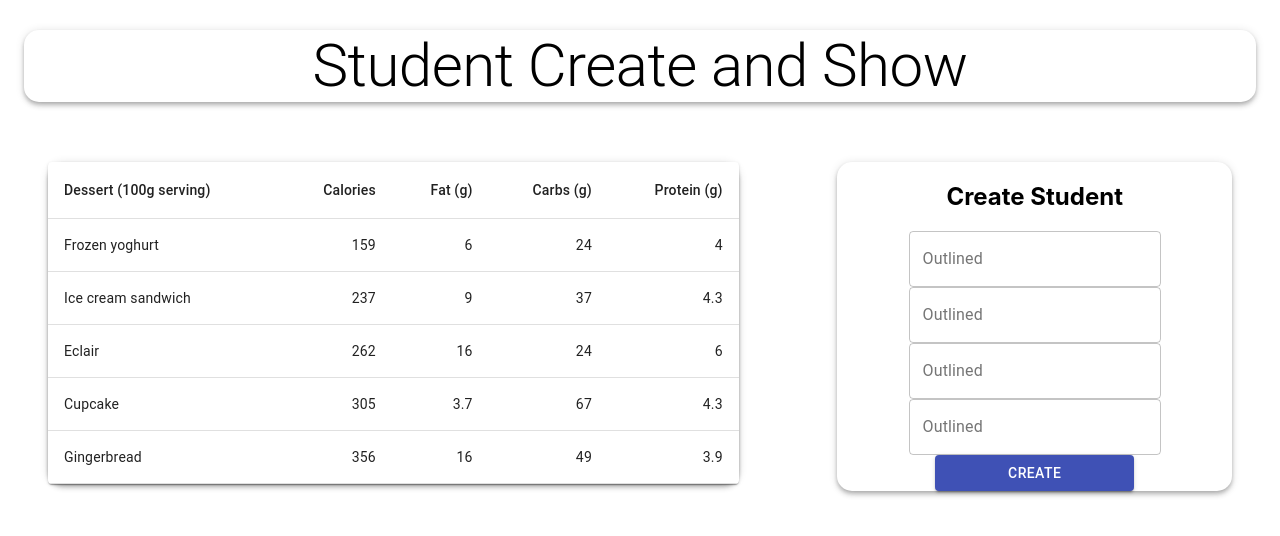
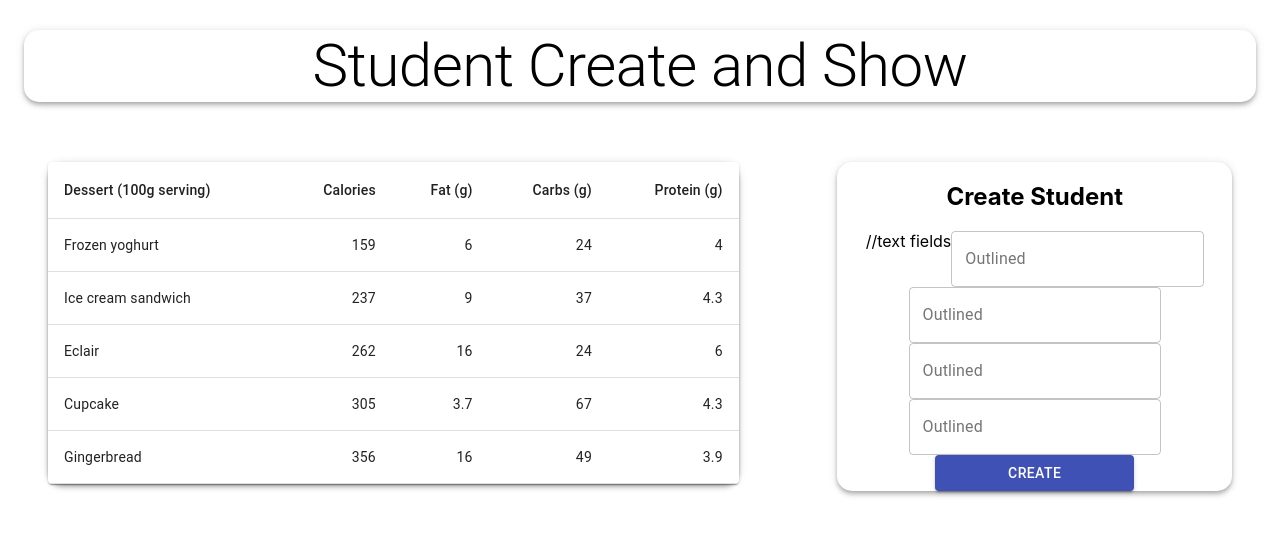
Before and after one commit to prabhnoor23/MERN--school, a React (Create React App) app in the folder client/: page / in a window 1280 px wide. Shown: the top 536 px of the page. Built offline with nearby package versions, Linux system fonts and the light colour scheme.

Commit message:
components 3.2 createStudents

```diff
--- a/client/src/components/createStudent/createStudent.js
+++ b/client/src/components/createStudent/createStudent.js
@@ -17,6 +17,8 @@ export default function BasicTextFields() {
       noValidate
       autoComplete="off"
     >
+        //text fields
+
       <TextField id="outlined-basic" label="Outlined" variant="outlined" />
       <TextField id="outlined-basic" label="Outlined" variant="outlined" />
       <TextField id="outlined-basic" label="Outlined" variant="outlined" />
```
